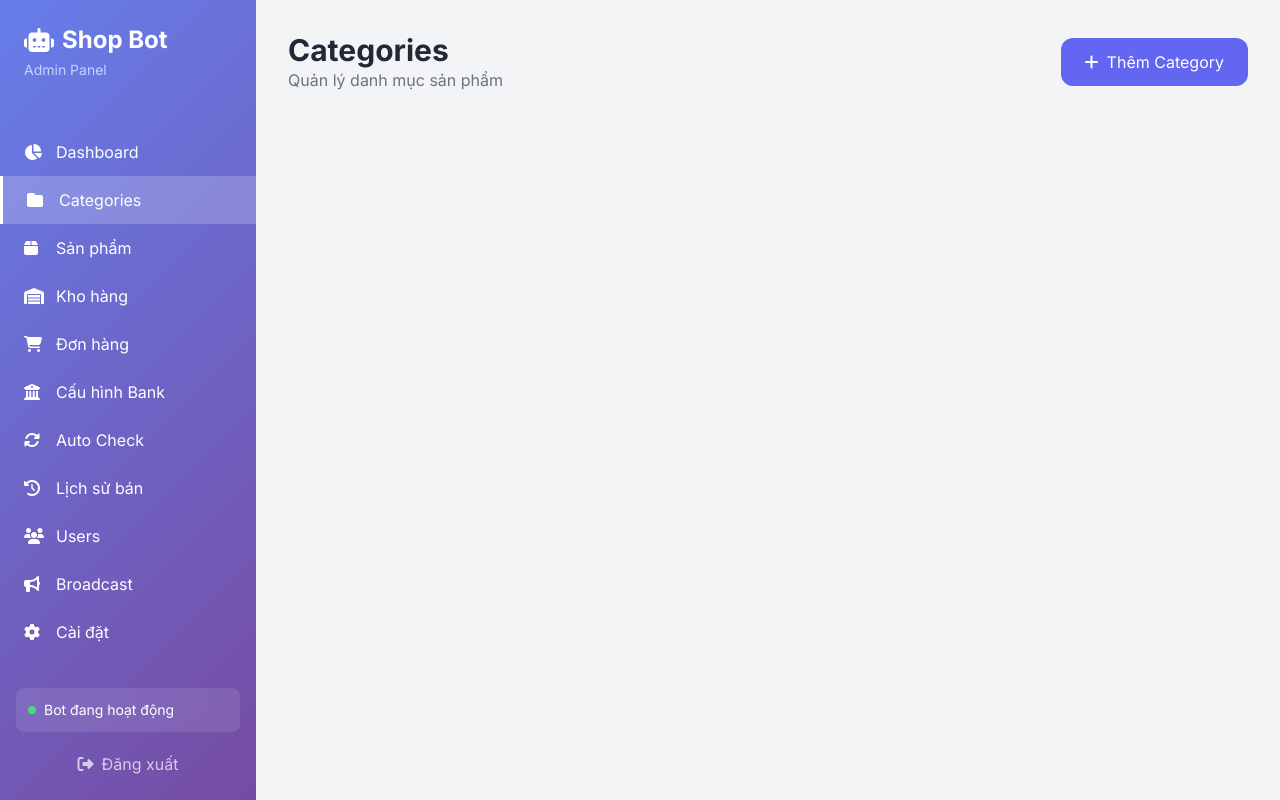
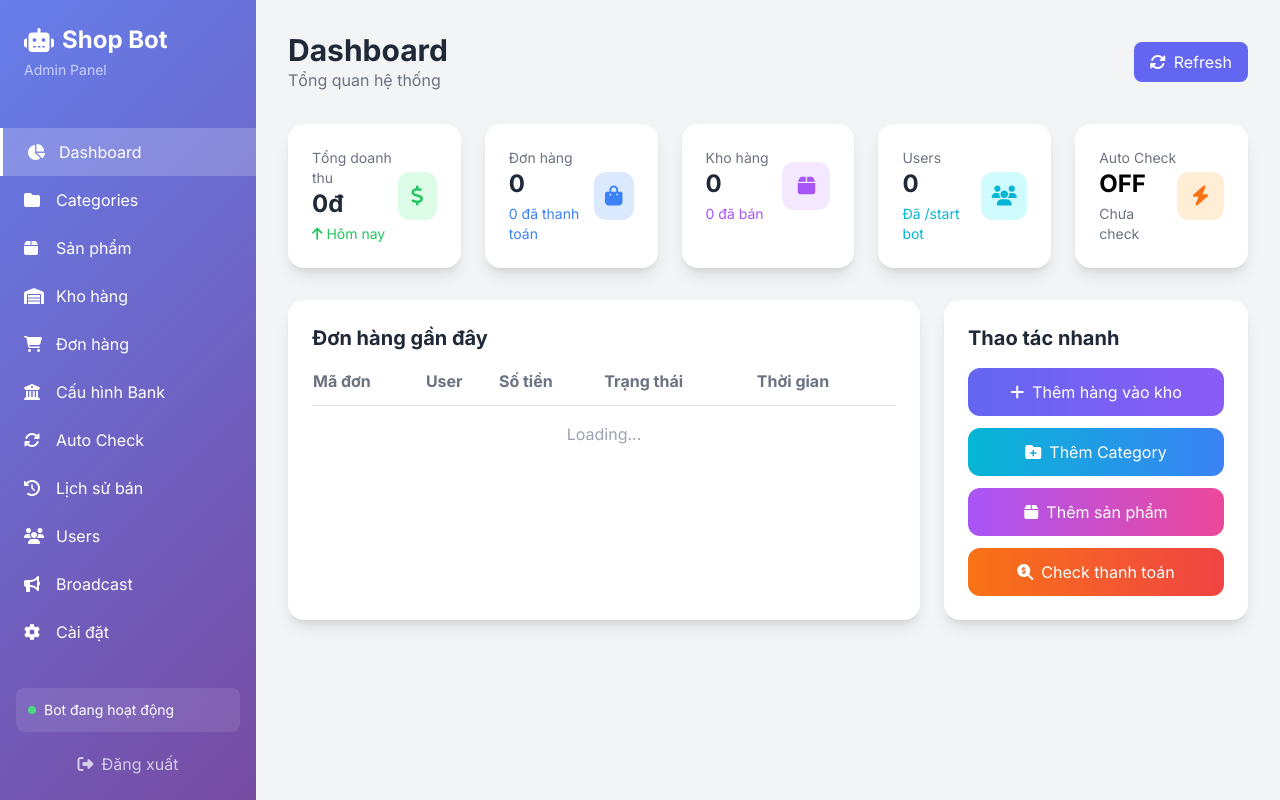
Before and after one commit to hanphanr1/TESTBOT_CD, a FastAPI app: template templates/admin.html in a window 1280 px wide, after a click on "Categories". Run offline with FastAPI, Linux system fonts and the light colour scheme; the template is opened without the code that fills it, so the values that code supplies are empty; parts of the project's set-up code (start-up, migrations or seed data) failed here and were passed over; some libraries are stand-ins or nearby versions.

Commit message:
khoi phuc lại như cũ

```diff
--- a/templates/admin.html
+++ b/templates/admin.html
@@ -19,51 +19,6 @@
                 }
             }
         }
-
-        // Section Navigation
-        function showSection(sectionId) {
-            // Hide all sections
-            var sections = document.getElementsByClassName('section');
-            for (var i = 0; i < sections.length; i++) {
-                sections[i].style.display = 'none';
-                sections[i].classList.add('hidden');
-            }
-            // Show selected section
-            var section = document.getElementById(sectionId);
-            if (section) {
-                section.style.display = 'block';
-                section.classList.remove('hidden');
-            }
-            // Update sidebar - find link with matching href
-            var items = document.querySelectorAll('.sidebar-item');
-            for (var i = 0; i < items.length; i++) {
-                items[i].classList.remove('active');
-            }
-            // Find link with matching href
-            var current = document.querySelector('.sidebar-item[href="#' + sectionId + '"]');
-            if (current) {
-                current.classList.add('active');
-            }
-        }
-
-        // Initialize dashboard on load
-        window.addEventListener('load', function() {
-            showSection('dashboard');
-        });
-
-        // Handle navigation clicks
-        document.addEventListener('DOMContentLoaded', function() {
-            document.querySelectorAll('.sidebar-item').forEach(function(item) {
-                item.addEventListener('click', function(e) {
-                    e.preventDefault();
-                    var href = this.getAttribute('href');
-                    if (href && href.startsWith('#')) {
-                        var sectionId = href.substring(1);
-                        showSection(sectionId);
-                    }
-                });
-            });
-        });
     </script>
     <style>
         @import url('https://fonts.googleapis.com/css2?family=Inter:wght@300;400;500;600;700&display=swap');
@@ -80,7 +35,6 @@
         .sidebar-item { transition: all 0.2s ease; }
         .sidebar-item:hover { background: rgba(255,255,255,0.1); }
         .sidebar-item.active { background: rgba(255,255,255,0.2); border-left: 3px solid #fff; }
-        .hidden { display: none !important; }
         .pulse-dot { animation: pulse 2s infinite; }
         @keyframes pulse {
             0%, 100% { opacity: 1; }
@@ -103,47 +57,47 @@
             </div>
 
             <nav class="mt-6">
-                <a href="#dashboard" class="sidebar-item active flex items-center gap-3 px-6 py-3 cursor-pointer">
+                <a href="#dashboard" class="sidebar-item active flex items-center gap-3 px-6 py-3 cursor-pointer" onclick="showSection('dashboard')">
                     <i class="fas fa-chart-pie w-5"></i>
                     <span>Dashboard</span>
                 </a>
-                <a href="#categories" class="sidebar-item flex items-center gap-3 px-6 py-3 cursor-pointer">
+                <a href="#categories" class="sidebar-item flex items-center gap-3 px-6 py-3 cursor-pointer" onclick="showSection('categories')">
                     <i class="fas fa-folder w-5"></i>
                     <span>Categories</span>
                 </a>
-                <a href="#products" class="sidebar-item flex items-center gap-3 px-6 py-3 cursor-pointer">
+                <a href="#products" class="sidebar-item flex items-center gap-3 px-6 py-3 cursor-pointer" onclick="showSection('products')">
                     <i class="fas fa-box w-5"></i>
                     <span>Sản phẩm</span>
                 </a>
-                <a href="#stock" class="sidebar-item flex items-center gap-3 px-6 py-3 cursor-pointer">
+                <a href="#stock" class="sidebar-item flex items-center gap-3 px-6 py-3 cursor-pointer" onclick="showSection('stock')">
                     <i class="fas fa-warehouse w-5"></i>
                     <span>Kho hàng</span>
                 </a>
-                <a href="#orders" class="sidebar-item flex items-center gap-3 px-6 py-3 cursor-pointer">
+                <a href="#orders" class="sidebar-item flex items-center gap-3 px-6 py-3 cursor-pointer" onclick="showSection('orders')">
                     <i class="fas fa-shopping-cart w-5"></i>
                     <span>Đơn hàng</span>
                 </a>
-                <a href="#bank" class="sidebar-item flex items-center gap-3 px-6 py-3 cursor-pointer">
+                <a href="#bank" class="sidebar-item flex items-center gap-3 px-6 py-3 cursor-pointer" onclick="showSection('bank')">
                     <i class="fas fa-university w-5"></i>
                     <span>Cấu hình Bank</span>
                 </a>
-                <a href="#autocheck" class="sidebar-item flex items-center gap-3 px-6 py-3 cursor-pointer">
+                <a href="#autocheck" class="sidebar-item flex items-center gap-3 px-6 py-3 cursor-pointer" onclick="showSection('autocheck')">
                     <i class="fas fa-sync-alt w-5"></i>
                     <span>Auto Check</span>
                 </a>
-                <a href="#sales" class="sidebar-item flex items-center gap-3 px-6 py-3 cursor-pointer">
+                <a href="#sales" class="sidebar-item flex items-center gap-3 px-6 py-3 cursor-pointer" onclick="showSection('sales')">
                     <i class="fas fa-history w-5"></i>
                     <span>Lịch sử bán</span>
                 </a>
-                <a href="#users" class="sidebar-item flex items-center gap-3 px-6 py-3 cursor-pointer">
+                <a href="#users" class="sidebar-item flex items-center gap-3 px-6 py-3 cursor-pointer" onclick="showSection('users')">
                     <i class="fas fa-users w-5"></i>
                     <span>Users</span>
                 </a>
-                <a href="#broadcast" class="sidebar-item flex items-center gap-3 px-6 py-3 cursor-pointer">
+                <a href="#broadcast" class="sidebar-item flex items-center gap-3 px-6 py-3 cursor-pointer" onclick="showSection('broadcast')">
                     <i class="fas fa-bullhorn w-5"></i>
                     <span>Broadcast</span>
                 </a>
-                <a href="#settings" class="sidebar-item flex items-center gap-3 px-6 py-3 cursor-pointer">
+                <a href="#settings" class="sidebar-item flex items-center gap-3 px-6 py-3 cursor-pointer" onclick="showSection('settings')">
                     <i class="fas fa-cog w-5"></i>
                     <span>Cài đặt</span>
                 </a>
@@ -1039,6 +993,15 @@
             document.getElementById('currentTime').textContent = now.toLocaleString('vi-VN');
         }
 
+        // Section Navigation
+        function showSection(sectionId) {
+            document.querySelectorAll('.section').forEach(s => s.classList.add('hidden'));
+            document.getElementById(sectionId).classList.remove('hidden');
+
+            document.querySelectorAll('.sidebar-item').forEach(item => item.classList.remove('active'));
+            document.querySelector(`[href="#${sectionId}"]`).classList.add('active');
+        }
+
         // Modal Functions
         function showModal(modalId) {
             document.getElementById(modalId).classList.add('active');
```
